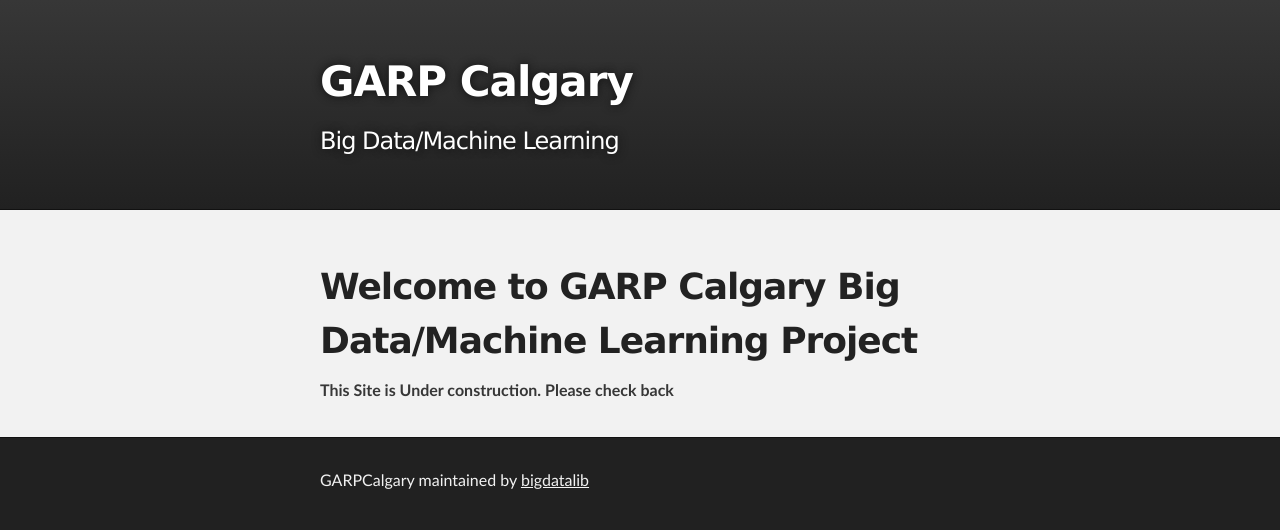
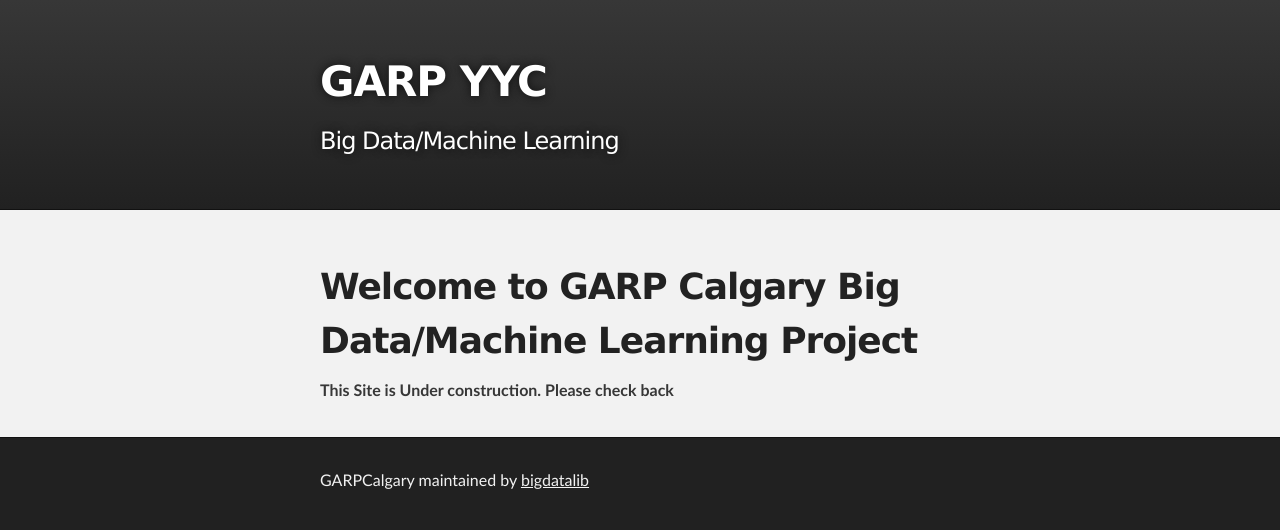
Before and after one commit to bigdatalib/garpcalgary, a plain HTML site: page index.html in a window 1280 px wide. Drawn offline with Linux system fonts and the light colour scheme.

Commit message:
Update index.html

```diff
--- a/index.html
+++ b/index.html
@@ -13,7 +13,7 @@
     <!-- HEADER -->
     <div id="header_wrap" class="outer">
         <header class="inner">
-          <h1 id="project_title">GARP Calgary</h1>
+          <h1 id="project_title">GARP YYC</h1>
           <h2 id="project_tagline">Big Data/Machine Learning</h2>
         </header>
     </div>
```
